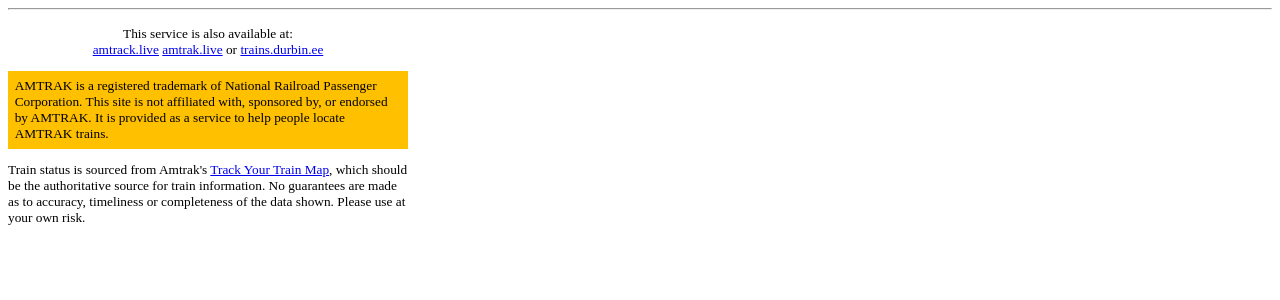
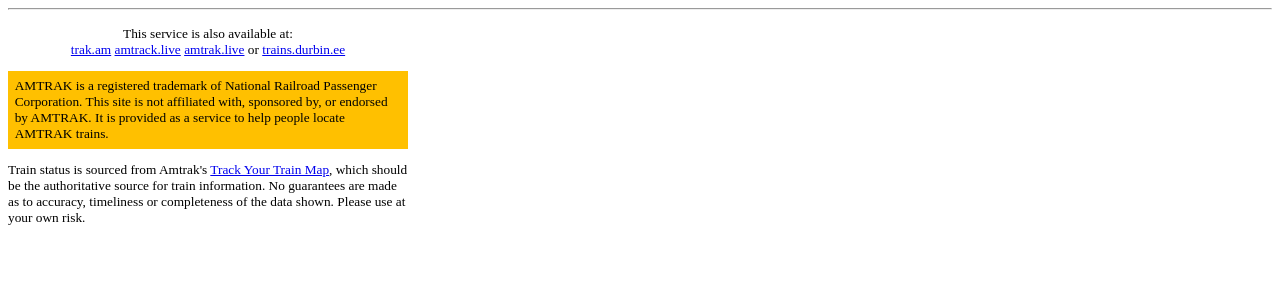
Before and after one commit to ewdurbin/amtrak, a Python web app: template templates/base.jinja2 in a window 1280 px wide. Shown: the top 300 px of the page. Run offline with Jinja, Linux system fonts and the light colour scheme; the template is opened without the code that fills it, so the values that code supplies are empty.

Commit message:
add da new domain

```diff
--- a/templates/base.jinja2
+++ b/templates/base.jinja2
@@ -53,7 +53,7 @@
     <div style="width: 100%; font-size: smaller; max-width: 30em; text-align: center;">
       <div style="width: 100%;">This service is also available at:</div>
       <span style="width: 100%;">
-    {% set domains = ['amtrack.live', 'amtrak.live', 'trains.durbin.ee'] %}
+    {% set domains = ['trak.am', 'amtrack.live', 'amtrak.live', 'trains.durbin.ee'] %}
     {% if request.headers.get("HOST") in domains %}
       {% set foo = domains.remove(request.headers.get("HOST")) %}
     {% endif %}
```
